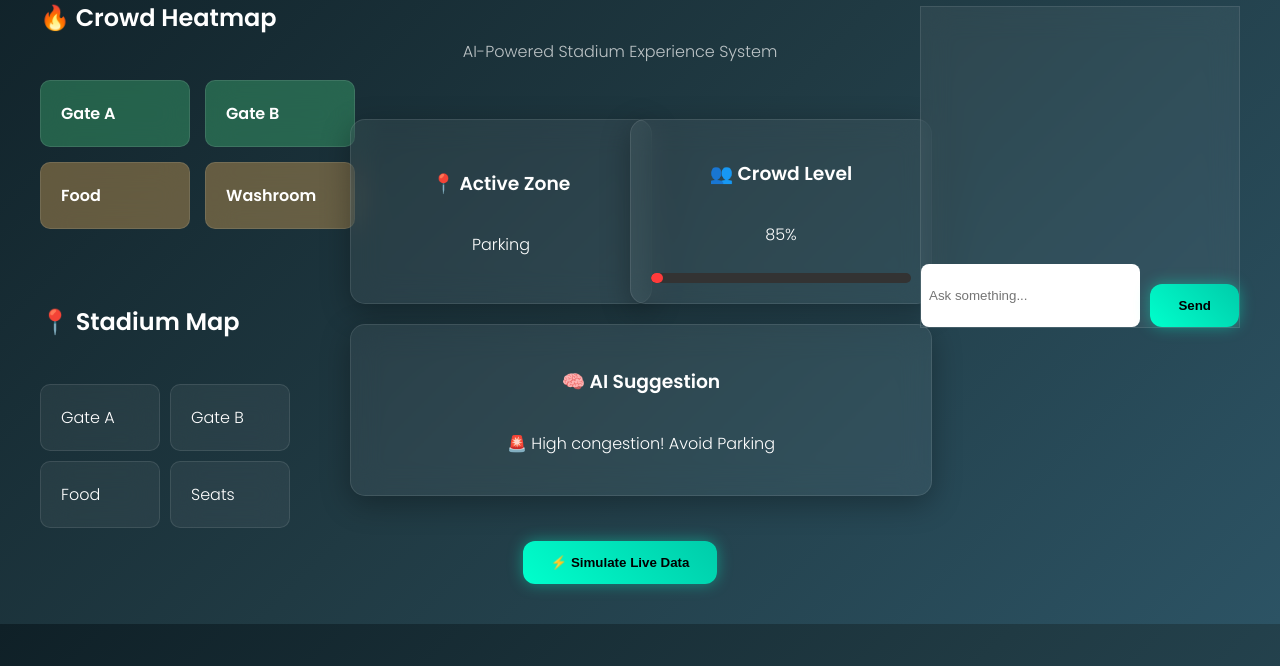
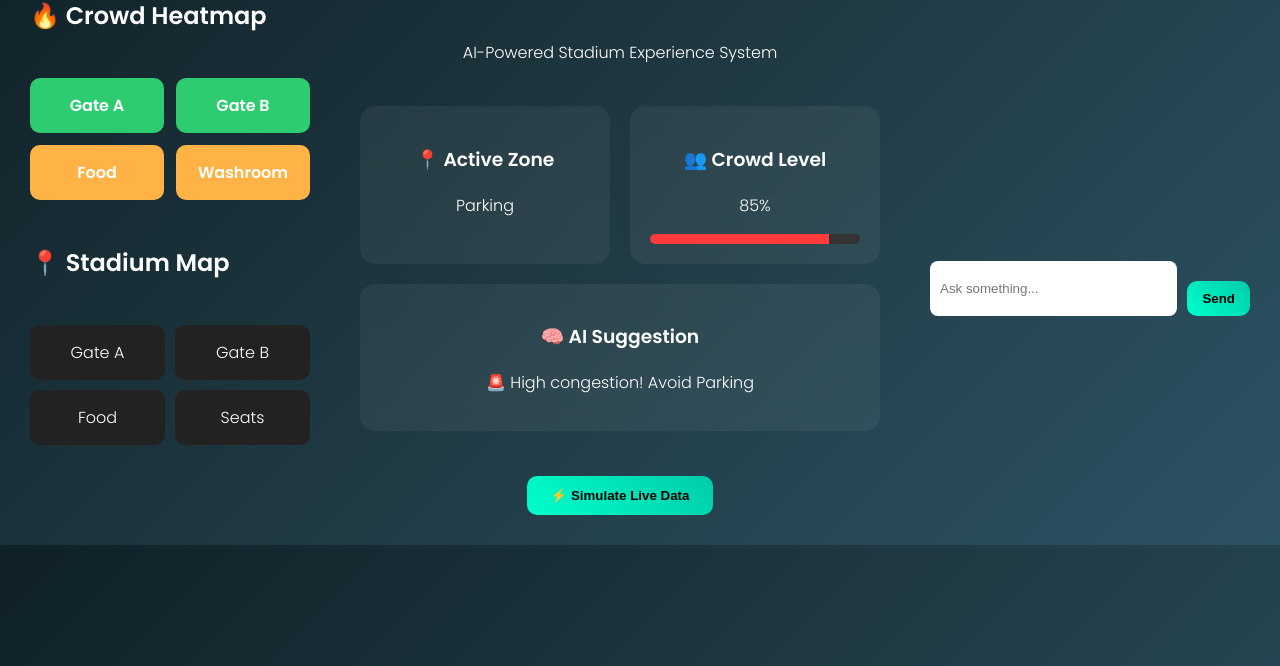
Before and after one commit to adityabichhave/eventflow-ai, a plain HTML site: page index.html in a window 1280 px wide. Shown: the part 134-800 px from the top of the page. Drawn offline with Linux system fonts and the light colour scheme; no server answers.

Commit message:
Responsive UI + final alignment

```diff
--- a/index.html
+++ b/index.html
@@ -4,6 +4,8 @@
 <head>
   <meta charset="UTF-8">
   <title>Smart EventFlow AI</title>
+
+  <meta name="viewport" content="width=device-width, initial-scale=1.0">
 
   <link href="https://fonts.googleapis.com/css2?family=Poppins:wght@300;600&display=swap" rel="stylesheet">
   <link rel="stylesheet" href="style.css">
@@ -72,19 +74,24 @@
       <h2>🤖 AI Assistant</h2>
       <div class="chatbox">
         <div id="chat"></div>
-        <div style="display:flex;">
+
+        <div class="input-row">
           <input type="text" id="input" placeholder="Ask something...">
           <button onclick="send()">Send</button>
         </div>
+
       </div>
 
     </div>
 
   </div>
 
+  <!-- Firebase -->
   <script src="https://www.gstatic.com/firebasejs/10.7.1/firebase-app-compat.js"></script>
   <script src="https://www.gstatic.com/firebasejs/10.7.1/firebase-database-compat.js"></script>
+
   <script src="app.js"></script>
+
 </body>
 
 </html>
--- a/style.css
+++ b/style.css
@@ -5,88 +5,62 @@
     color: white;
 }
 
+/* MAIN GRID */
 .container {
     display: grid;
     grid-template-columns: 280px 1fr 320px;
     gap: 30px;
-    padding: 40px;
+    padding: 30px;
     max-width: 1400px;
     margin: auto;
-    align-items: start;
+}
+
+/* PANELS */
+.left-panel,
+.center-panel,
+.right-panel {
+    display: flex;
+    flex-direction: column;
+    gap: 25px;
+}
+
+/* CENTER */
+.center-panel {
+    align-items: center;
+    text-align: center;
 }
 
 h1 {
-    font-size: 40px;
-}
-
-.subtitle {
-    opacity: 0.7;
-    margin-bottom: 20px;
+    font-size: 36px;
 }
 
 /* HEATMAP */
 .heatmap {
     display: grid;
-    grid-template-columns: repeat(2, 150px);
-    gap: 15px;
-    justify-content: center;
-    margin-bottom: 30px;
-}
-
-.center-panel {
-    text-align: center;
-    display: flex;
-    flex-direction: column;
-    align-items: center;
-}
-
-.left-panel {
-    display: flex;
-    flex-direction: column;
-    gap: 25px;
-}
-
-.right-panel {
-    display: flex;
-    flex-direction: column;
-    gap: 20px;
-}
-
-.chatbox {
-    height: 300px;
-    display: flex;
-    flex-direction: column;
-    justify-content: space-between;
+    grid-template-columns: repeat(2, 1fr);
+    gap: 12px;
 }
 
 .cell {
-    padding: 20px;
+    padding: 15px;
     border-radius: 10px;
     background: green;
     font-weight: bold;
-    transition: 0.5s;
+    text-align: center;
 }
 
 /* MAP */
 .map {
     display: grid;
-    grid-template-columns: repeat(2, 120px);
+    grid-template-columns: repeat(2, 1fr);
     gap: 10px;
-    justify-content: center;
-    margin-bottom: 30px;
 }
 
 .zone {
-    padding: 20px;
+    padding: 15px;
     background: #222;
     border-radius: 10px;
-    cursor: pointer;
-    transition: 0.3s;
-}
-
-.zone:hover {
-    background: #00ffcc;
-    color: black;
+    text-align: center;
 }
 
 /* DASHBOARD */
@@ -94,8 +68,6 @@
     display: grid;
     grid-template-columns: repeat(2, 250px);
     gap: 20px;
-    justify-content: center;
-    margin-top: 20px;
 }
 
 .card {
@@ -103,14 +75,14 @@
     backdrop-filter: blur(15px);
     border-radius: 15px;
     padding: 20px;
-    box-shadow: 0 8px 30px rgba(0, 0, 0, 0.3);
-    transition: 0.3s;
+    text-align: center;
 }
 
 .highlight {
     grid-column: span 2;
 }
 
+/* PROGRESS */
 .progress {
     background: #333;
     border-radius: 10px;
@@ -122,167 +94,39 @@
     height: 10px;
     width: 0%;
     background: #00ffcc;
-    transition: 0.5s;
 }
 
 /* BUTTON */
 button {
     margin-top: 20px;
-    padding: 14px 28px;
+    padding: 12px 24px;
     border: none;
     background: linear-gradient(45deg, #00ffcc, #00ccaa);
     color: black;
     font-weight: bold;
-    border-radius: 12px;
+    border-radius: 10px;
     cursor: pointer;
-    box-shadow: 0 0 15px rgba(0, 255, 204, 0.4);
-    transition: 0.3s;
-}
-
-button:hover {
-    transform: scale(1.05);
-    box-shadow: 0 0 25px rgba(0, 255, 204, 0.7);
 }
 
 /* CHAT */
-
-
-#chat p {
-    background: rgba(255, 255, 255, 0.1);
-    padding: 8px 12px;
-    border-radius: 10px;
-    margin: 6px 0;
+.chatbox {
+    height: 320px;
+    display: flex;
+    flex-direction: column;
 }
 
 #chat {
-    height: 150px;
+    flex: 1;
     overflow-y: auto;
     margin-bottom: 10px;
-    text-align: left;
-}
-
-.card,
-.chatbox,
-.zone,
-.cell {
-    background: rgba(255, 255, 255, 0.06);
-    backdrop-filter: blur(15px);
-    border: 1px solid rgba(255, 255, 255, 0.1);
-}
-
-.card:hover,
-.zone:hover,
-.cell:hover {
-    transform: scale(1.05);
-    transition: 0.3s;
 }
 
 #chat p {
     background: rgba(255, 255, 255, 0.1);
     padding: 8px;
     border-radius: 8px;
-    margin: 5px 0;
 }
 
-.status {
-    color: #00ffcc;
-    font-size: 14px;
-}
-
-#bar {
-    height: 10px;
-    border-radius: 10px;
-    transition: width 0.6s ease-in-out;
-}
-
-.chatbox input {
-    flex: 1;
-    padding: 8px;
-    border-radius: 8px;
-    border: none;
-}
-
-.chatbox button {
-    margin-left: 10px;
-}
-
-h1 {
-    margin-bottom: 5px;
-}
-
-.subtitle {
-    margin-bottom: 20px;
-}
-
-
-/* MAIN GRID */
-.container {
-    display: grid;
-    grid-template-columns: 280px 1fr 320px;
-    gap: 30px;
-    padding: 40px;
-    max-width: 1400px;
-    margin: auto;
-    align-items: start;
-}
-
-/* PANELS */
-.left-panel,
-.center-panel,
-.right-panel {
-    display: flex;
-    flex-direction: column;
-    gap: 25px;
-}
-
-/* CENTER ALIGNMENT */
-.center-panel {
-    align-items: center;
-    text-align: center;
-}
-
-/* DASHBOARD GRID */
-.dashboard {
-    display: grid;
-    grid-template-columns: repeat(2, 260px);
-    gap: 20px;
-    justify-content: center;
-}
-
-/* FULL WIDTH CARD */
-.highlight {
-    grid-column: span 2;
-}
-
-/* CARDS */
-.card {
-    width: 100%;
-    min-height: 130px;
-    display: flex;
-    flex-direction: column;
-    justify-content: center;
-}
-
-/* HEATMAP + MAP FIX */
-.heatmap,
-.map {
-    justify-content: start;
-}
-
-/* CHATBOX PERFECT ALIGN */
-.chatbox {
-    height: 320px;
-    display: flex;
-    flex-direction: column;
-    justify-content: space-between;
-}
-
-#chat {
-    flex: 1;
-    overflow-y: auto;
-}
-
-/* INPUT ROW */
 .input-row {
     display: flex;
     gap: 10px;
@@ -296,19 +140,46 @@
 }
 
 .input-row button {
-    padding: 10px 16px;
+    padding: 10px 15px;
 }
 
-/* BUTTON CENTER */
-button {
-    align-self: center;
+/* STATUS */
+.status {
+    color: #00ffcc;
 }
 
-/* TYPOGRAPHY BALANCE */
-h1 {
-    margin-bottom: 5px;
+/* ---------------- MOBILE RESPONSIVE ---------------- */
+
+@media (max-width: 1024px) {
+    .container {
+        grid-template-columns: 1fr;
+    }
+
+    .dashboard {
+        grid-template-columns: 1fr;
+    }
+
+    .highlight {
+        grid-column: span 1;
+    }
 }
 
-.subtitle {
-    margin-bottom: 10px;
+@media (max-width: 600px) {
+
+    h1 {
+        font-size: 26px;
+    }
+
+    .heatmap,
+    .map {
+        grid-template-columns: 1fr;
+    }
+
+    .card {
+        padding: 15px;
+    }
+
+    button {
+        width: 100%;
+    }
 }
```
